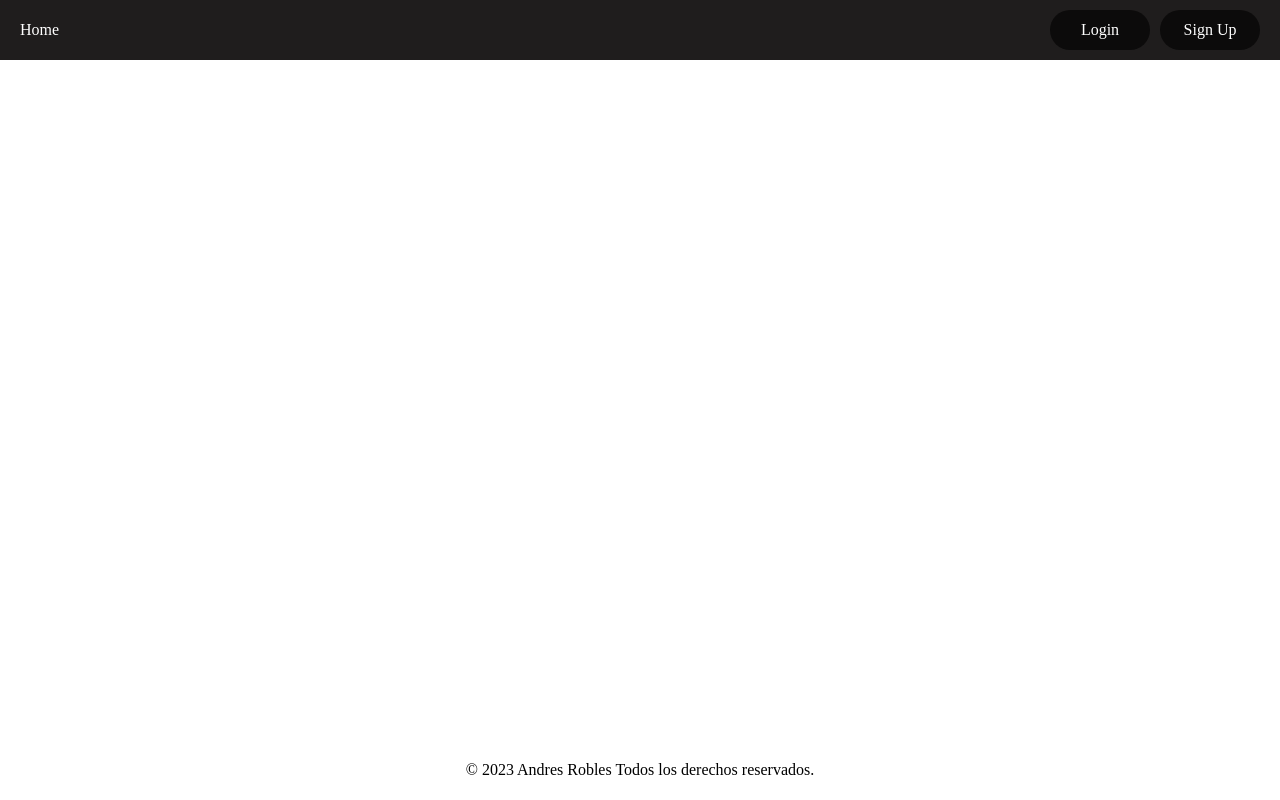
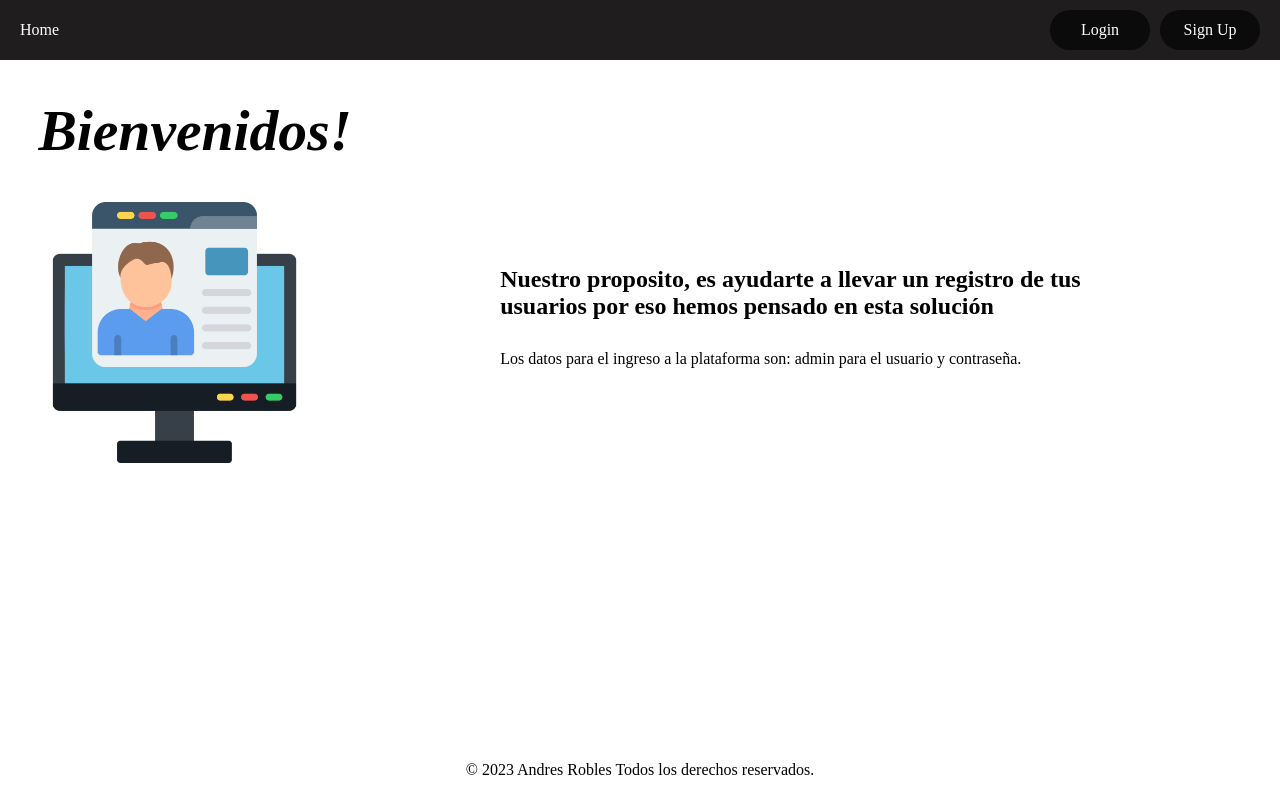
Before and after one commit to 4n6r35/basicPage, a plain HTML site: page public/index.html in a window 1280 px wide. Drawn offline with Linux system fonts and the light colour scheme.

Commit message:
build: :rocket: Deploy 4
se anexan los cambios de github para un despliegue final

```diff
--- a/public/index.html
+++ b/public/index.html
@@ -30,6 +30,26 @@
 
 <body>
   <div id="navBar"></div>
+
+  <div class="title">
+    <h1>Bienvenidos!</h1>
+  </div>
+  <div class="contPrincipal">
+    <div class="contImg">
+      <img src="./assets/initialImg.png" alt="imageInitial" />
+    </div>
+    <div class="contInfo">
+      <h3>
+        Nuestro proposito, es ayudarte a llevar un registro de tus usuarios
+        por eso hemos pensado en esta solución
+      </h3>
+      <p>
+        Los datos para el ingreso a la plataforma son: admin para el usuario y
+        contraseña.
+      </p>
+    </div>
+  </div>
+
   <div id="footer" class="footer"></div>
 </body>
 <script src="scripts/loader.js"></script>
--- a/public/styles/index.css
+++ b/public/styles/index.css
@@ -2,7 +2,6 @@
   margin: 0;
   padding: 0;
 }
-
 .contPrincipal {
   display: flex;
   flex-direction: row;
@@ -29,10 +28,10 @@
   margin-top: 5%;
 }
 
-.contInfo h3{
+.contInfo h3 {
   font-size: 150%;
 }
 
-.contInfo p{
+.contInfo p {
   margin-top: 5%;
 }
```
Also changed, not shown: 1 other file.
